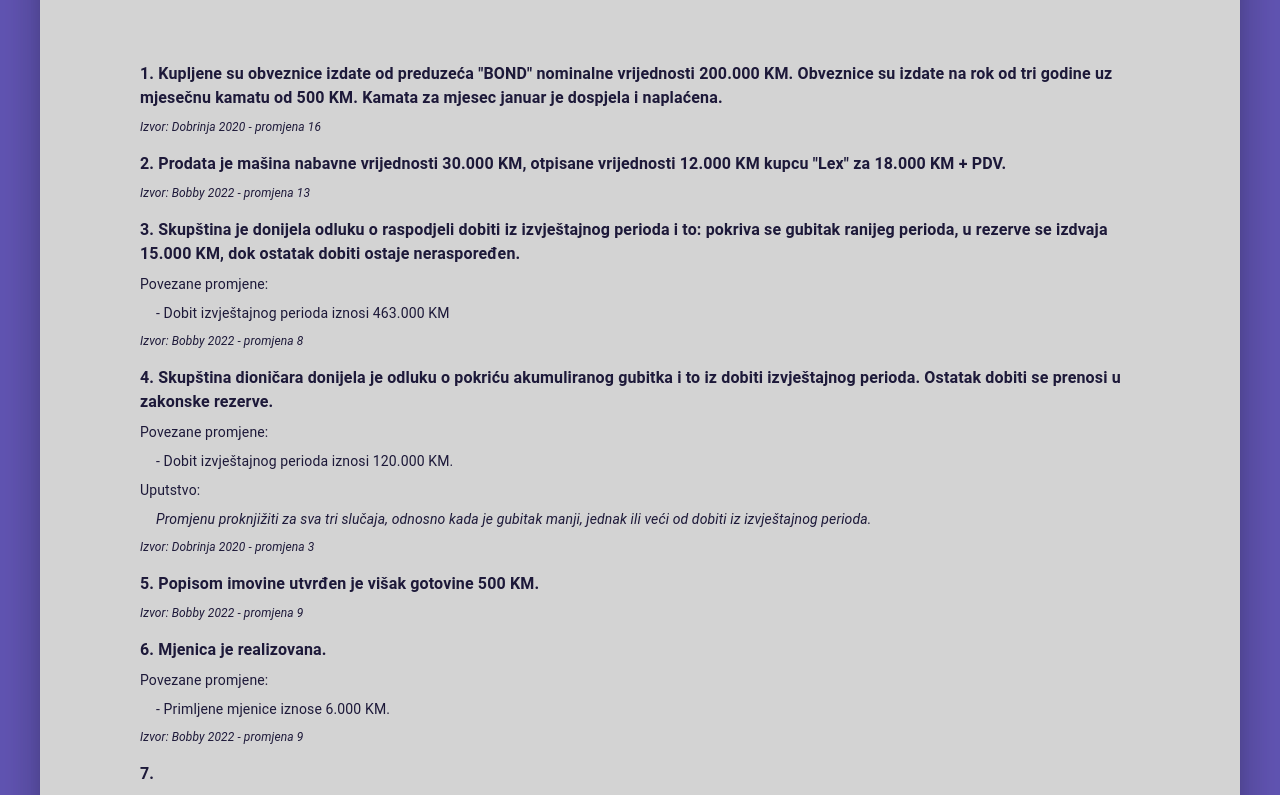
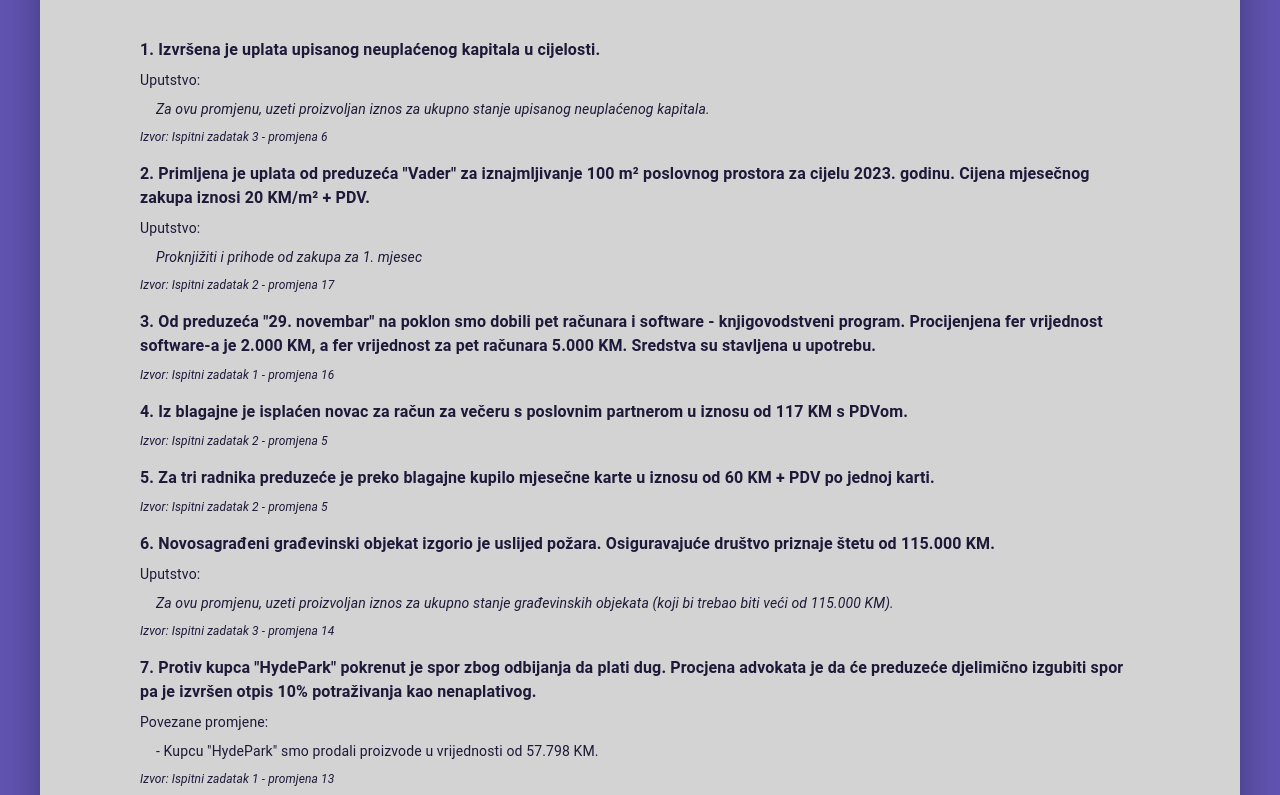
Before and after one commit to vvanovac/nidi-the-accountant, a React (Vite) app: page /nidi-the-accountant/accounting-quiz in a window 1280 px wide. Shown: the part 340-1135 px from the top of the page. Built offline with nearby package versions, Linux system fonts and the light colour scheme.

Commit message:
finalize work on AccountingTransactionsQuizPage with updated list of questions

```diff
--- a/src/components/accountingTransactions/AccountingTransactionsQuizCard.jsx
+++ b/src/components/accountingTransactions/AccountingTransactionsQuizCard.jsx
@@ -1,6 +1,17 @@
 import { useState } from 'react';
 import { useNavigate } from 'react-router-dom';
-import { Box, Checkbox, Collapse, FormControlLabel, FormGroup, Paper, Typography, useTheme } from '@mui/material';
+import {
+  Box,
+  Checkbox,
+  Collapse,
+  FormControlLabel,
+  FormGroup,
+  Paper,
+  Radio,
+  RadioGroup,
+  Typography,
+  useTheme,
+} from '@mui/material';
 import QuizCardSettingsButton from '../shared/QuizCardSettingsButton';
 import QuizCardConfigurationSection from '../shared/QuizCardConfigurationSection';
 import StartQuizButton from '../shared/StartQuizButton';
@@ -22,6 +33,12 @@ export default function AccountingTransactionsQuizCard() {
     const { name, checked } = event.target;
 
     setConfiguration({ [name]: checked });
+  };
+
+  const handleNumberOfQuestionsConfigurationChanged = (event) => {
+    const { value } = event.target;
+
+    setConfiguration({ numberOfQuestions: value === 'all' ? null : Number(value) });
   };
 
   const handleQuizStarted = () => navigate(routes.accountingTransactionsQuiz);
@@ -60,6 +77,25 @@ export default function AccountingTransactionsQuizCard() {
               />
             </FormGroup>
           </QuizCardConfigurationSection>
+          <QuizCardConfigurationSection title='Broj promjena'>
+            <FormGroup>
+              <RadioGroup
+                row
+                value={configuration.numberOfQuestions === null ? 'all' : configuration.numberOfQuestions}
+                name=''
+                onChange={handleNumberOfQuestionsConfigurationChanged}
+                sx={{
+                  display: 'flex',
+                  flexDirection: 'column',
+                }}
+              >
+                <FormControlLabel value={5} control={<Radio />} label='5 promjena' />
+                <FormControlLabel value={10} control={<Radio />} label='10 promjena' />
+                <FormControlLabel value={25} control={<Radio />} label='25 promjena' />
+                <FormControlLabel value='all' control={<Radio />} label='Sve promjene' />
+              </RadioGroup>
+            </FormGroup>
+          </QuizCardConfigurationSection>
         </Box>
       </Collapse>
       <StartQuizButton onQuizStarted={handleQuizStarted} />
--- a/src/components/accountingTransactions/AccountingTransactionsQuizPage.jsx
+++ b/src/components/accountingTransactions/AccountingTransactionsQuizPage.jsx
@@ -11,10 +11,18 @@ export default function AccountingTransactionsQuizPage() {
 
   const { configuration } = accountingTransactionsQuizStore();
 
+  const getFinalNumberOfQuestions = (questions) => {
+    return configuration.numberOfQuestions ? questions.slice(0, configuration.numberOfQuestions) : questions;
+  };
+
   const generateQuestions = (questions) => {
-    if (configuration.shuffleQuestions) return shuffleQuestions(questions);
+    if (configuration.shuffleQuestions) {
+      const shuffledQuestions = shuffleQuestions(questions);
 
-    return questions;
+      return getFinalNumberOfQuestions(shuffledQuestions);
+    }
+
+    return getFinalNumberOfQuestions(questions);
   };
 
   const [questions] = useState(generateQuestions(accountingTransactionsQuizQuestions));
@@ -25,9 +33,10 @@ export default function AccountingTransactionsQuizPage() {
       <Box
         sx={{
           marginTop: {
-            xs: 5,
-            sm: 10,
+            xs: 3,
+            sm: 7,
           },
+          paddingBottom: 4,
           display: 'flex',
           flexDirection: 'column',
           flexGrow: 1,
--- a/src/quiz/accountingTransactionsQuizQuestions.jsx
+++ b/src/quiz/accountingTransactionsQuizQuestions.jsx
@@ -81,9 +81,148 @@ const accountingTransactionsQuizQuestions = [
   },
   {
     id: 12,
-    title: '',
-    test: 'Bobby 2022',
+    title:
+      'Skupština dioničara donijela je odluku o pokriću gubitka izvještajnog perioda i to u cjelokupnom iznosu iz zakonskih rezervi. Izvršena je dokapitalizacija i uspješno je emitovano 5.000 dionica i naplaćeno 60.000 KM na transakcijski račun.',
+    relatedText: [
+      'Zakonske rezerve iznose 150.000 KM',
+      'Gubitak izvještajnog perioda iznosi 40.000',
+      'Dionički kapital iznosi 500.000 KM',
+    ],
+    test: 'Ispitni zadatak 1',
+    transaction: 3,
+  },
+  {
+    id: 13,
+    title:
+      'Stigla je faktura za utrošeni plin za decembar 2022. godine u iznosu od 4.000 KM + PDV i faktura za utrošenu vodu iz prethodne godine na iznos 5.000 KM + PDV.',
+    relatedText: ['Datum iz zadatka je 31.12.2022.', 'Obračunati, a neplaćeni troškovi plina iznose 5.000 KM'],
+    test: 'Ispitni zadatak 1',
+    transaction: 7,
+  },
+  {
+    id: 14,
+    title:
+      'Osiguravajuće društvo nam je umanjilo premiju osiguranja za 5% i poslalo knjižnu obavijest za preostali period plaćenog osiguranja.',
+    relatedText: ['Unaprijed plaćeni troškovi osiguranja za 24 mjeseca iznose 36.000 KM'],
+    test: 'Ispitni zadatak 1',
+    transaction: 9,
+  },
+  {
+    id: 15,
+    title:
+      'Protiv kupca "HydePark" pokrenut je spor zbog odbijanja da plati dug. Procjena advokata je da će preduzeće djelimično izgubiti spor pa je izvršen otpis 10% potraživanja kao nenaplativog.',
+    relatedText: ['Kupcu "HydePark" smo prodali proizvode u vrijednosti od 57.798 KM.'],
+    test: 'Ispitni zadatak 1',
+    transaction: 13,
+  },
+  {
+    id: 16,
+    title: 'Vansudskom nagodbom dogovoreno je da kupac "HydePark" uplati cjelokupni iznos duga, što je kupac i učinio.',
+    relatedText: ['Kupcu "HydePark" smo prodali proizvode u vrijednosti od 57.798 KM.'],
+    test: 'Ispitni zadatak 1',
     transaction: 15,
+  },
+  {
+    id: 17,
+    title: 'Prodat je građevinski objekat iz vanbilansne evidencije u iznosu od 10.000 KM.',
+    test: 'Ispitni zadatak 1',
+    transaction: 15,
+  },
+  {
+    id: 18,
+    title:
+      'Od preduzeća "29. novembar" na poklon smo dobili pet računara i software - knjigovodstveni program. Procijenjena fer vrijednost software-a je 2.000 KM, a fer vrijednost za pet računara 5.000 KM. Sredstva su stavljena u upotrebu.',
+    test: 'Ispitni zadatak 1',
+    transaction: 16,
+  },
+  {
+    id: 19,
+    title: 'Iz blagajne je isplaćen novac za račun za večeru s poslovnim partnerom u iznosu od 117 KM s PDVom.',
+    test: 'Ispitni zadatak 2',
+    transaction: 5,
+  },
+  {
+    id: 20,
+    title: 'Za tri radnika preduzeće je preko blagajne kupilo mjesečne karte u iznosu od 60 KM + PDV po jednoj karti.',
+    test: 'Ispitni zadatak 2',
+    transaction: 5,
+  },
+  {
+    id: 21,
+    title:
+      'Zbog neodgovarajuće funkcije, donesena je odluka da se računari nabavne vrijednosti 5.000 KM i ispravke vrijednosti 90% otpišu. Računari su preneseni u vanbilansnu evidenciju do konačnog otuđenja.',
+    test: 'Ispitni zadatak 2',
+    transaction: 9,
+  },
+  {
+    id: 22,
+    title:
+      'U požaru je izgorjela oprema nabavne vrijednosti 15.000 KM i neotpisane vrijednosti 5.000 KM. Požarom je zahvaćen i gotov novac u blagajni. Oprema i gotov novac su osigurani u osiguravajućem društvu "SunRise" i osiguravajuće društvo prihvata naknadu štete u visini od 7.000 KM.',
+    test: 'Ispitni zadatak 2',
+    transaction: 12,
+  },
+  {
+    id: 23,
+    title: 'Računari koji su prethodno otpisani 100%, prodati su za 1.000 KM + PDV.',
+    test: 'Ispitni zadatak 2',
+    transaction: 13,
+  },
+  {
+    id: 24,
+    title: 'Izdato je u upotrebu 50% zaliha sitnog inventara (metoda otpisa 50% direktno).',
+    instructions:
+      'Za ovu promjenu, uzeti proizvoljan iznos za ukupno stanje sitnog inventara. U stvarnom zadatku, potražiti konto Sitan inventar radi utvrđivanja stvarnog stanja.',
+    test: 'Ispitni zadatak 2',
+    transaction: 13,
+  },
+  {
+    id: 25,
+    title:
+      'Primljena je uplata od preduzeća "Vader" za iznajmljivanje 100 m² poslovnog prostora za cijelu 2023. godinu. Cijena mjesečnog zakupa iznosi 20 KM/m² + PDV.',
+    instructions: 'Proknjižiti i prihode od zakupa za 1. mjesec',
+    test: 'Ispitni zadatak 2',
+    transaction: 17,
+  },
+  {
+    id: 26,
+    title:
+      'Izvršeno je rezervisanje za troškove popravke proizvoda u garantnom roku na procijenjeni iznos od 10.000 KM. Faktura za advokatske usluge glasi na 3.000 KM + PDV.',
+    test: 'Ispitni zadatak 2',
+    transaction: 18,
+  },
+  {
+    id: 27,
+    title: 'Sud je donio odluku da je dužnik "URAL" dužan platiti 11.000 KM. Dužnik je postupio po odluci suda.',
+    relatedText: [
+      'Kupac "URAL" nam duguje iznos od 12.000 KM.',
+      'Ispravka vrijednosti potraživanja od kupaca iznosi 6.000 KM',
+    ],
+    instructions:
+      'Pokušaj uraditi promjenu kada je situacija drugačija, odnosno kada će naše preduzeće nakon odluke suda biti u gubitku/dobitku (suprotno od datog slučaja) ili "na nuli".',
+    test: 'Ispitni zadatak 3',
+    transaction: 2,
+  },
+  {
+    id: 28,
+    title: 'Izvršena je uplata upisanog neuplaćenog kapitala u cijelosti.',
+    instructions: 'Za ovu promjenu, uzeti proizvoljan iznos za ukupno stanje upisanog neuplaćenog kapitala.',
+    test: 'Ispitni zadatak 3',
+    transaction: 6,
+  },
+  {
+    id: 29,
+    title:
+      'Novosagrađeni građevinski objekat izgorio je uslijed požara. Osiguravajuće društvo priznaje štetu od 115.000 KM.',
+    instructions:
+      'Za ovu promjenu, uzeti proizvoljan iznos za ukupno stanje građevinskih objekata (koji bi trebao biti veći od 115.000 KM).',
+    test: 'Ispitni zadatak 3',
+    transaction: 14,
+  },
+  {
+    id: 30,
+    title: 'Popisom imovine utvrđen je višak 10 autoguma fer vrijednosti 1.500 KM.',
+    test: 'Ispitni zadatak 3',
+    transaction: 17,
   },
 ];
 
--- a/src/store/accountingTransactionsQuizStore.jsx
+++ b/src/store/accountingTransactionsQuizStore.jsx
@@ -3,6 +3,7 @@ import { create } from 'zustand';
 const accountingTransactionsQuizStore = create((set) => ({
   configuration: {
     shuffleQuestions: true,
+    numberOfQuestions: null,
   },
   setConfiguration: (setting) =>
     set((state) => ({
```
